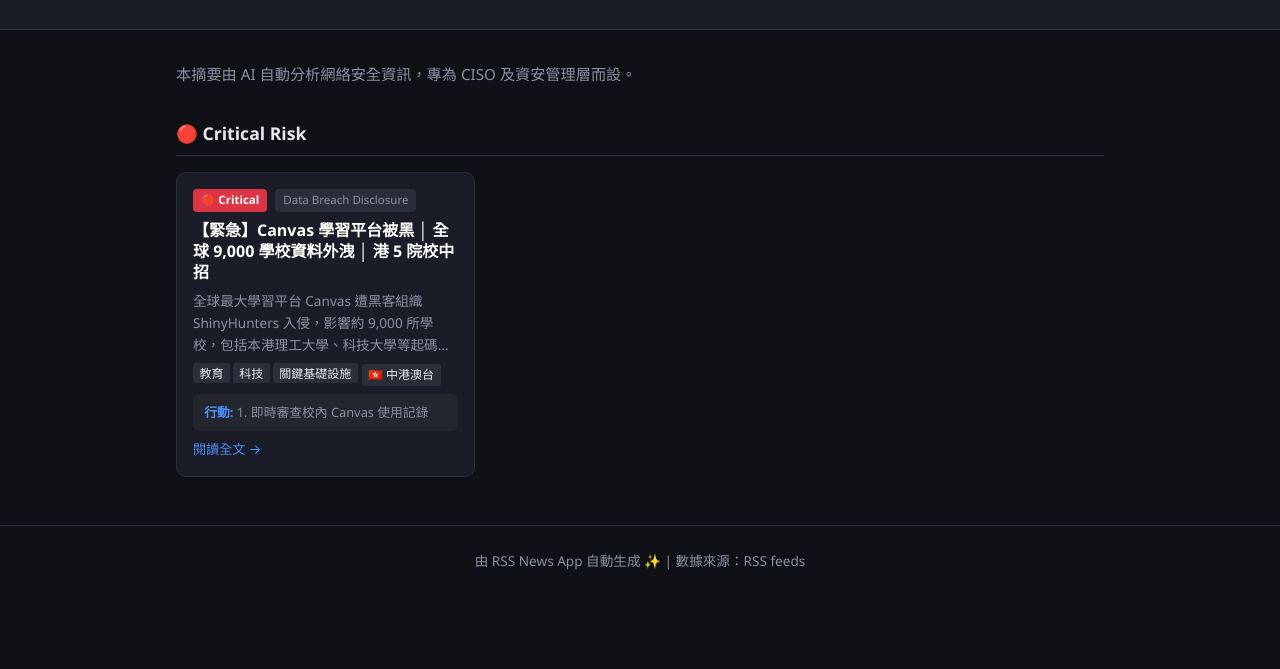
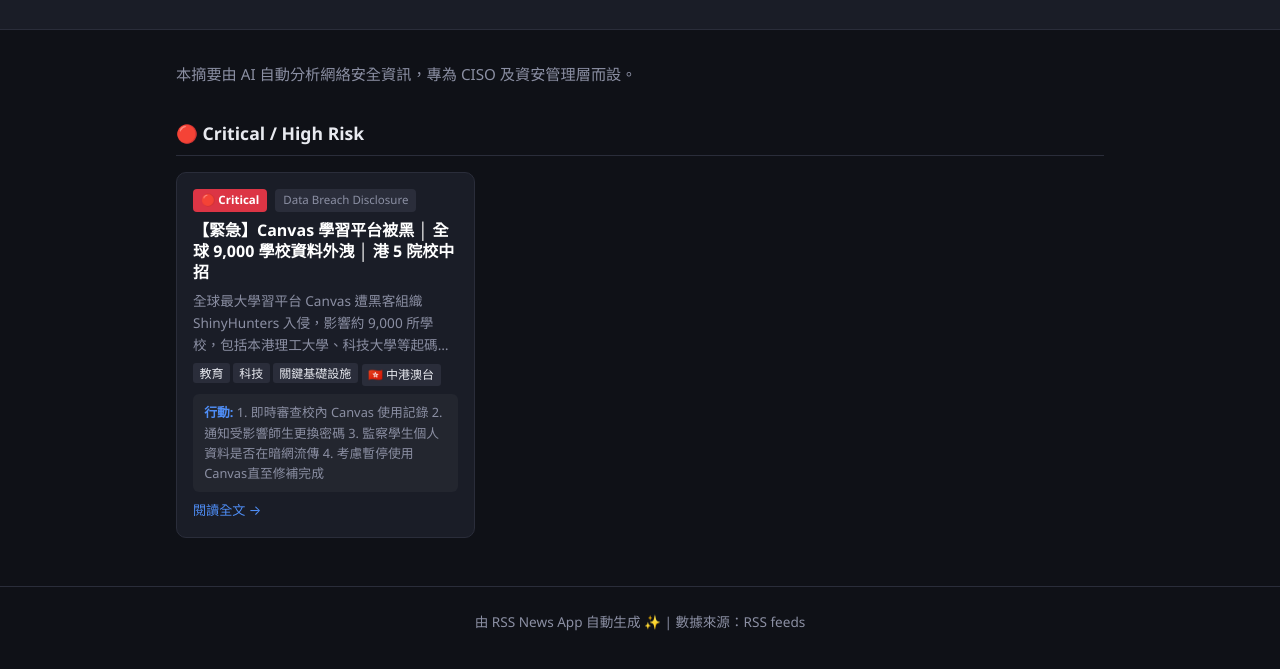
Before and after one commit to tyhk/tyhk.github.io, a plain HTML site: page docs/index.html in a window 1280 px wide. Shown: the part 109-778 px from the top of the page. Drawn offline with Linux system fonts and the light colour scheme.

Commit message:
Daily digest 2026-05-10 — 1 stories

```diff
--- a/docs/index.html
+++ b/docs/index.html
@@ -15,22 +15,25 @@
   </header>
   <main class="container">
     <p class="intro">本摘要由 AI 自動分析網絡安全資訊，專為 CISO 及資安管理層而設。</p>
-    <section class="risk-section"><h3>🔴 Critical Risk</h3><div class="cards-grid">
+    <section class="risk-section"><h3>🔴 Critical / High Risk</h3><div class="cards-grid">
 <article class="story-card" data-risk="Critical">
   <div class="story-header">
     <span class="risk-badge" style="background:#dc3545">🔴 Critical</span>
     <span class="category-badge">Data Breach Disclosure</span>
   </div>
-  <h2><a href="stories/2026_05_10/story_85.html">【緊急】Canvas 學習平台被黑 │ 全球 9,000 學校資料外洩 │ 港 5 院校中招</a></h2>
-  <p class="story-summary">全球最大學習平台 Canvas 遭黑客組織 ShinyHunters 入侵，影響約 9,000 所學校，包括本港理工大學、科技大學等起碼五間教育機構，超過 4 萬名學生及員工資料或已外洩。美國、英國、澳洲等地多間大學及中小學同受影響，平台已暫時停用。PCPD 表示正跟進事件。...</p>
+  <h2><a href="stories/2026-05-10/story_85.html">【緊急】Canvas 學習平台被黑 │ 全球 9,000 學校資料外洩 │ 港 5 院校中招</a></h2>
+  <p class="story-summary">全球最大學習平台 Canvas 遭黑客組織 ShinyHunters 入侵，影響約 9,000 所學校，包括本港理工大學、科技大學等起碼五間教育機構，超過 4 萬名學生及員工資料或已外洩。美國、英國、澳洲等地多間大學及中小學同受影響，平台已暫時停用。PCPD 表示正跟進事件。</p>
   <div class="story-meta">
     <span class="industries"><span class="ind-tag">教育</span> <span class="ind-tag">科技</span> <span class="ind-tag">關鍵基礎設施</span></span>
     <span class="flag-tag">🇭🇰 中港澳台</span>
   </div>
   <div class="story-action">
     <strong>行動:</strong> 1. 即時審查校內 Canvas 使用記錄
+2. 通知受影響師生更換密碼
+3. 監察學生個人資料是否在暗網流傳
+4. 考慮暫停使用 Canvas直至修補完成
   </div>
-  <a href="stories/2026_05_10/story_85.html" class="read-more">閱讀全文 →</a>
+  <a href="stories/2026-05-10/story_85.html" class="read-more">閱讀全文 →</a>
 </article></div></section>
   </main>
   <footer>
```
Also changed, not shown: docs/stories/2026_05_10/story_85.html (+6 -3 lines).
